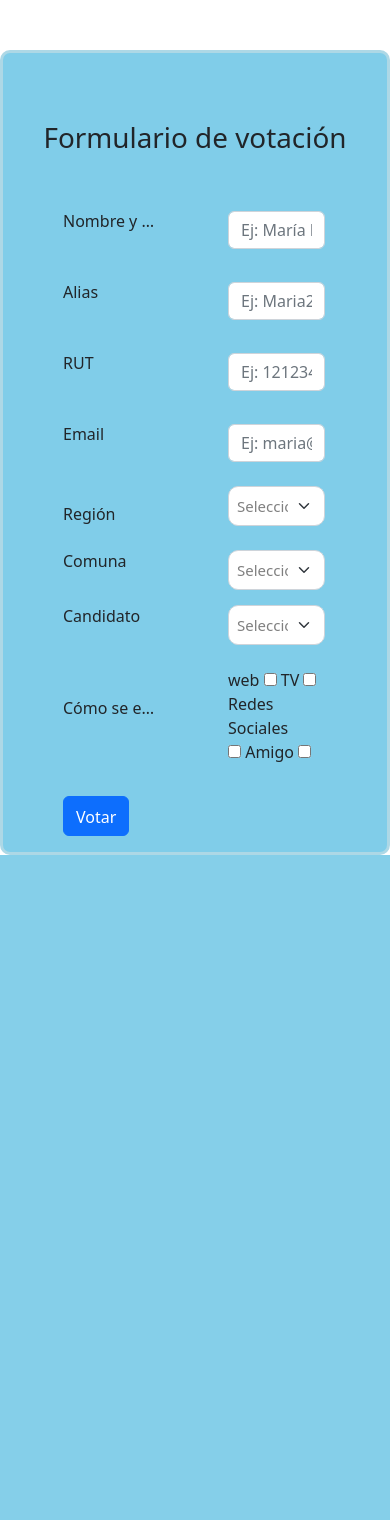
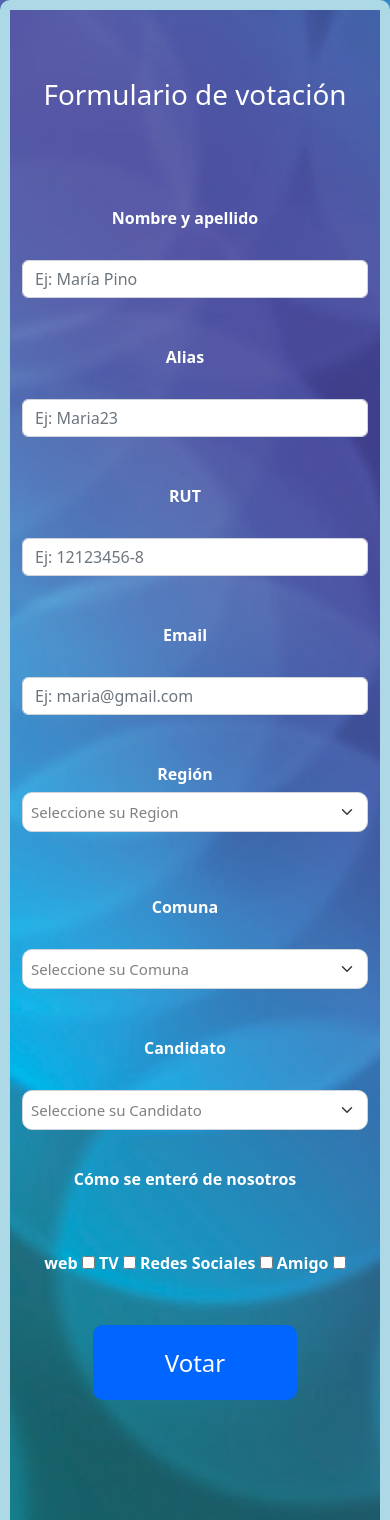
Before and after one commit to ndef10/formulario-votacion, a PHP site: page / in a window 390 px wide. Shown: the top 1520 px of the page. Before the commit the page ends 855 px from the top, so only its background shows below. Run offline with PHP 8.4, Linux system fonts and the light colour scheme; data that the repository does not hold is empty.

Commit message:
se agrega fondo

```diff
--- a/index.php
+++ b/index.php
@@ -12,7 +12,8 @@
     integrity="sha384-iYQeCzEYFbKjA/T2uDLTpkwGzCiq6soy8tYaI1GyVh/UjpbCx/TYkiZhlZB6+fzT" crossorigin="anonymous">
 
   <!--jquery 3.6.0-->
-  <script src="https://code.jquery.com/jquery-3.6.0.min.js" integrity="sha256-/xUj+3OJU5yExlq6GSYGSHk7tPXikynS7ogEvDej/m4=" crossorigin="anonymous"></script>
+  <script src="https://code.jquery.com/jquery-3.6.0.min.js"
+    integrity="sha256-/xUj+3OJU5yExlq6GSYGSHk7tPXikynS7ogEvDej/m4=" crossorigin="anonymous"></script>
 
   <!-- Archivo CSS -->
   <link rel="stylesheet" href="styles.css">
@@ -20,6 +21,7 @@
 </head>
 
 <body>
+  <div class="fondo">
     <main class="container">
 
       <h1 class="my-5">Formulario de votación</h1>
@@ -29,37 +31,42 @@
         <div class="mb-3 form-row align-items-center">
           <label for="nombre" class="col-auto col-form-label text-truncate pb-4 px-5">Nombre y apellido</label>
           <div class="col">
-            <input type="text" name="nombre" id="nombre" class="form-control" placeholder="Ej: María Pino" aria-describedby="helpId" pattern="[A-Za-z]+\s[A-Za-z]+">
+            <input type="text" name="nombre" id="nombre" class="form-control" placeholder="Ej: María Pino"
+              aria-describedby="helpId" pattern="[A-Za-z]+\s[A-Za-z]+">
           </div>
         </div>
 
         <div class="mb-3 form-row align-items-center">
           <label for="alias" class="col-auto col-form-label text-truncate pb-4 px-5">Alias</label>
           <div class="col">
-            <input type="text" name="alias" id="alias" class="form-control" placeholder="Ej: Maria23" aria-describedby="helpId" pattern="(?=.*[a-zA-Z])(?=.*\d)[a-zA-Z0-9]{5,}">
+            <input type="text" name="alias" id="alias" class="form-control" placeholder="Ej: Maria23"
+              aria-describedby="helpId" pattern="(?=.*[a-zA-Z])(?=.*\d)[a-zA-Z0-9]{5,}">
           </div>
         </div>
 
         <div class="mb-3 form-row align-items-center">
           <label for="rut" class="col-auto col-form-label text-truncate pb-4 px-5">RUT</label>
           <div class="col">
-            <input type="text" name="rut" id="rut" class="form-control" placeholder="Ej: 12123456-8" aria-describedby="helpId" pattern="\d{8}-[0-9kK]">
+            <input type="text" name="rut" id="rut" class="form-control" placeholder="Ej: 12123456-8"
+              aria-describedby="helpId" pattern="\d{8}-[0-9kK]">
           </div>
         </div>
 
         <div class="mb-3 form-row align-items-center">
           <label for="email" class="col-auto col-form-label text-truncate pb-4 px-5">Email</label>
           <div class="col">
-            <input type="email" name="email" id="email" class="form-control" placeholder="Ej: maria@gmail.com " aria-describedby="helpId" placeholder="Ej: maria@gmail.com" aria-describedby="helpId">
+            <input type="email" name="email" id="email" class="form-control" placeholder="Ej: maria@gmail.com "
+              aria-describedby="helpId" placeholder="Ej: maria@gmail.com" aria-describedby="helpId">
           </div>
         </div>
 
         <div class="form-row align-items-center">
           <label for="region" class="col-auto col-form-label text-truncate px-5">Región</label>
           <div class="col">
-            <select id="region" name="region" class="form-select form-select-sm custom-height" aria-label=".form-select-sm example" pattern="(?=.*[a-zA-Z])(?=.*\d)[a-zA-Z0-9]{5,}" onchange="buscar()">
+            <select id="region" name="region" class="form-select form-select-sm custom-height"
+              aria-label=".form-select-sm example" pattern="(?=.*[a-zA-Z])(?=.*\d)[a-zA-Z0-9]{5,}" onchange="buscar()">
               <option value="">Seleccione su Region</option>
-              <?php include "regiones.php"?>
+              <?php include "regiones.php" ?>
             </select>
             <p id="comuna-error" class="error-message"></p>
           </div>
@@ -69,7 +76,8 @@
           <label for="comuna" class="col-auto col-form-label text-truncate pb-4 px-5">Comuna</label>
           <div id="div" class="col">
             <div>
-              <select id="comuna" name="comuna" class="form-select form-select-sm custom-height" aria-label=".form-select-sm example" pattern="(?=.*[a-zA-Z])(?=.*\d)[a-zA-Z0-9]{9,}">
+              <select id="comuna" name="comuna" class="form-select form-select-sm custom-height"
+                aria-label=".form-select-sm example" pattern="(?=.*[a-zA-Z])(?=.*\d)[a-zA-Z0-9]{9,}">
                 <option value="">Seleccione su Comuna</option>
               </select>
             </div>
@@ -79,7 +87,8 @@
         <div class="mb-3 form-row align-items-center">
           <label for="candidato" class="col-auto col-form-label text-truncate pb-4 px-5">Candidato</label>
           <div class="col">
-            <select id="candidato" name="candidato" class="form-select form-select-sm custom-height" aria-label=".form-select-sm example" pattern="(?=.*[a-zA-Z])(?=.*\d)[a-zA-Z0-9]{5,}">
+            <select id="candidato" name="candidato" class="form-select form-select-sm custom-height"
+              aria-label=".form-select-sm example" pattern="(?=.*[a-zA-Z])(?=.*\d)[a-zA-Z0-9]{5,}">
               <option value="">Seleccione su Candidato</option>
               <?php include "candidatos.php"; ?>
             </select>
@@ -87,16 +96,17 @@
         </div>
 
         <div id="div_encuesta" class="mb-3 form-row align-items-center">
-          <label for="inputName" class="col-auto col-form-label text-truncate pb-4 px-5">Cómo se enteró de nosotros</label>
-          <div id="div_encuesta"class="col">
+          <label for="inputName" class="col-auto col-form-label text-truncate pb-4 px-5">Cómo se enteró de
+            nosotros</label>
+          <div id="div_encuesta" class="col">
             <label for="web">web</label>
             <input type="checkbox" value="web" name="encuesta[]" id="web">
             <label for="TV">TV</label>
-              <input type="checkbox" value="TV" name="encuesta[]" id="TV" >
+            <input type="checkbox" value="TV" name="encuesta[]" id="TV">
             <label for="redes_sociales">Redes Sociales</label>
-              <input type="checkbox" value="redes Sociales" name="encuesta[]" id="redes_sociales" >
+            <input type="checkbox" value="redes Sociales" name="encuesta[]" id="redes_sociales">
             <label for="amigo">Amigo</label>
-              <input type="checkbox" value="amigo" name="encuesta[]" id="amigo" >
+            <input type="checkbox" value="amigo" name="encuesta[]" id="amigo">
             <div>
               <small id="encuesta"></small>
             </div>
@@ -104,12 +114,15 @@
         </div>
 
         <div>
-          <button type="submit" class="btn btn-primary ms-5 my-3 pt-2 w-40 m-auto" >Votar</button>
+          <button type="submit" class="btn-votar">Votar</button>
         </div>
 
       </form>
 
     </main>
+
+  </div>
+
 
   <!-- Bootstrap JavaScript Libraries -->
   <script src="https://cdn.jsdelivr.net/npm/@popperjs/core@2.11.6/dist/umd/popper.min.js"
@@ -123,4 +136,5 @@
   <script src="app.js"></script>
 
 </body>
+
 </html>
--- a/styles.css
+++ b/styles.css
@@ -1,16 +1,22 @@
-
 main {
-    margin-top: 50px;
     background-color:rgb(128, 205, 233);
     border-radius: 10px;
-    border: solid lightblue;
+    border: 10px solid lightblue;
 }
 
+.fondo {
+    background-image: url('img/azul.jpg');
+    background-position: center center;
+    background-size: cover;
+    background-repeat: no-repeat;
+    height: 100vh;
+    width: 100%;
+}
 
 .form-row {
     display: flex;
     flex-wrap: wrap;
-    align-items: left;
+    align-items: flex-start;
     padding-right: 50px;
 
 }
@@ -34,7 +40,7 @@ h1 {
 }
 
 .invalid {
-    border: solid 1px red;
+    border: 1px solid red;
     box-shadow: 0 0 10px red;
 }
 
@@ -50,6 +56,7 @@ h1 {
 .mensaje-error {
     color: red;
     text-align: center;
+    font-weight: bold;
 }
 
 .mensaje-centrado {
@@ -57,4 +64,56 @@ h1 {
     align-items: center;
     justify-content: center;
     text-align: center;
-  }
+    font-weight: bold;
+}
+
+.btn-votar{
+    text-decoration: none;
+    color: white;
+    font-size: 1.5rem;
+    padding: 0.8em 3em;
+    margin-bottom: 2rem;
+    margin-left: 50px;
+    border: 0;
+    border-radius: 10px;
+    transition: all .3s ease-in-out;
+    background-color: rgb(0, 102, 255);
+}
+
+
+
+@media (max-width: 767px) {
+    main {
+        background-image: url('img/azul.jpg');
+        background-position: center center;
+        background-size: cover;
+        background-repeat: no-repeat;
+        height: 260vh;
+        width: 100%;
+        border-radius: 10px;
+        border: 10px solid lightblue;
+        color: white;
+        font-weight: bold;
+        text-align: center;
+    }
+
+    .form-row {
+        display: contents;
+        display: row;
+    }
+
+    .form-row label{
+        margin-top: 40px;
+        padding-bottom: 0px;
+
+    }
+
+    .btn-votar {
+        margin: 50px auto;
+
+    }
+
+    #div_encuesta label {
+        margin-top: 30px;
+    }
+}
```
Also changed, not shown: README.md, img/azul.jpg (added). Lines whose indentation alone changed are shown as unchanged.
